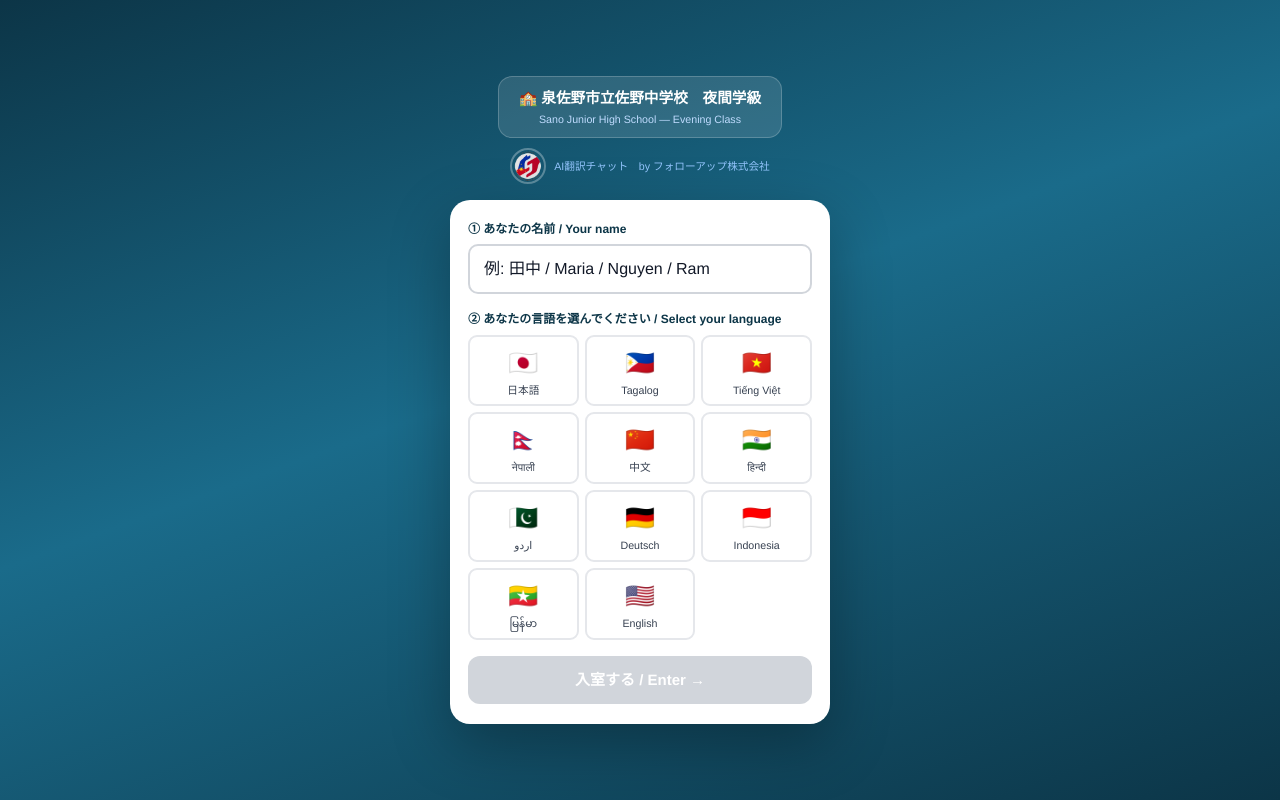
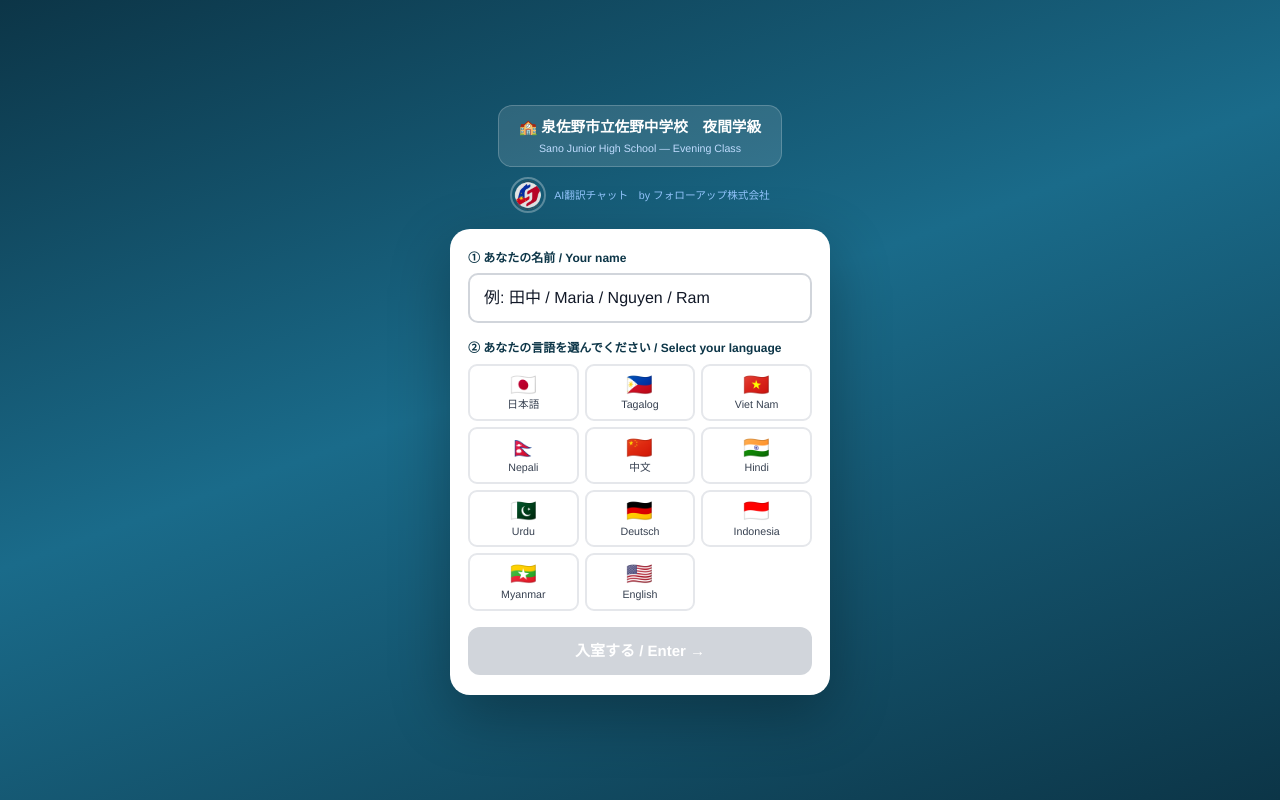
Before and after one commit to followup-anhome/workplace-chat, a Next.js app: page / in a window 1280 px wide. Built offline with nearby package versions, Linux system fonts and the light colour scheme; no server answers.

Commit message:
fix: img tag for logo + English labels for special char languages

```diff
--- a/components/NameSetup.tsx
+++ b/components/NameSetup.tsx
@@ -1,18 +1,17 @@
 "use client";
 import { useState } from "react";
-import Image from "next/image";
 
 export const LANGUAGES = [
   { code: "ja", label: "日本語",          flag: "🇯🇵", name: "日本" },
   { code: "tl", label: "Tagalog",         flag: "🇵🇭", name: "Philippines" },
-  { code: "vi", label: "Tiếng Việt",      flag: "🇻🇳", name: "Việt Nam" },
-  { code: "ne", label: "नेपाली",           flag: "🇳🇵", name: "Nepal" },
+  { code: "vi", label: "Viet Nam",      flag: "🇻🇳", name: "Việt Nam" },
+  { code: "ne", label: "Nepali",           flag: "🇳🇵", name: "Nepal" },
   { code: "zh", label: "中文",             flag: "🇨🇳", name: "中国" },
-  { code: "hi", label: "हिन्दी",            flag: "🇮🇳", name: "India" },
-  { code: "ur", label: "اردو",             flag: "🇵🇰", name: "Pakistan" },
+  { code: "hi", label: "Hindi",            flag: "🇮🇳", name: "India" },
+  { code: "ur", label: "Urdu",             flag: "🇵🇰", name: "Pakistan" },
   { code: "de", label: "Deutsch",         flag: "🇩🇪", name: "Deutschland" },
   { code: "id", label: "Indonesia",       flag: "🇮🇩", name: "Indonesia" },
-  { code: "my", label: "မြန်မာ",            flag: "🇲🇲", name: "Myanmar" },
+  { code: "my", label: "Myanmar",            flag: "🇲🇲", name: "Myanmar" },
   { code: "en", label: "English",         flag: "🇺🇸", name: "English" },
 ];
 
@@ -46,8 +45,7 @@ export default function NameSetup({ onDone }: {
           </div>
         </div>
         <div style={{ display: "flex", justifyContent: "center", alignItems: "center", gap: "8px" }}>
-          <Image src="/followup-logo.png" alt="Follow Up" width={36} height={36}
-            style={{ borderRadius: "50%", border: "2px solid rgba(255,255,255,0.3)" }} />
+          <img src="/followup-logo.png" alt="Follow Up" style={{ width: "36px", height: "36px", borderRadius: "50%", border: "2px solid rgba(255,255,255,0.3)" }} />
           <div style={{ fontSize: "8pt", color: "#93c5fd", fontFamily: "Helvetica, sans-serif" }}>
             AI翻訳チャット　by フォローアップ株式会社
           </div>
@@ -98,7 +96,10 @@ export default function NameSetup({ onDone }: {
                   transition: "all 0.15s",
                 }}
               >
-                <span style={{ fontSize: "18pt" }}>{l.flag}</span>
+                <span style={{
+                  fontSize: "16pt", lineHeight: 1,
+                  fontFamily: "'Apple Color Emoji', 'Segoe UI Emoji', 'Noto Color Emoji', sans-serif"
+                }}>{l.flag}</span>
                 <span style={{ fontSize: "8pt", fontWeight: lang === l.code ? 700 : 500,
                   color: lang === l.code ? "#0c3547" : "#374151", fontFamily: "Helvetica, sans-serif",
                   lineHeight: 1.2, textAlign: "center" }}>
```
